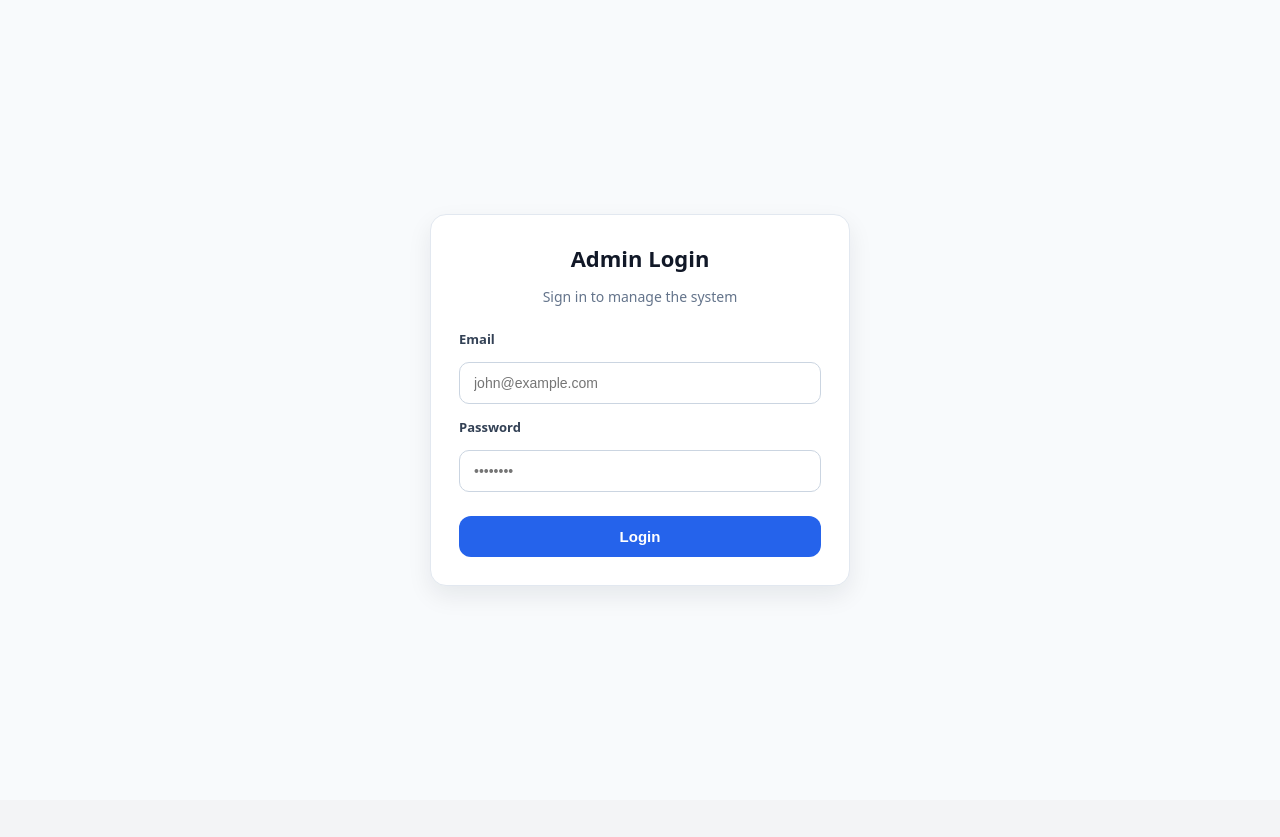
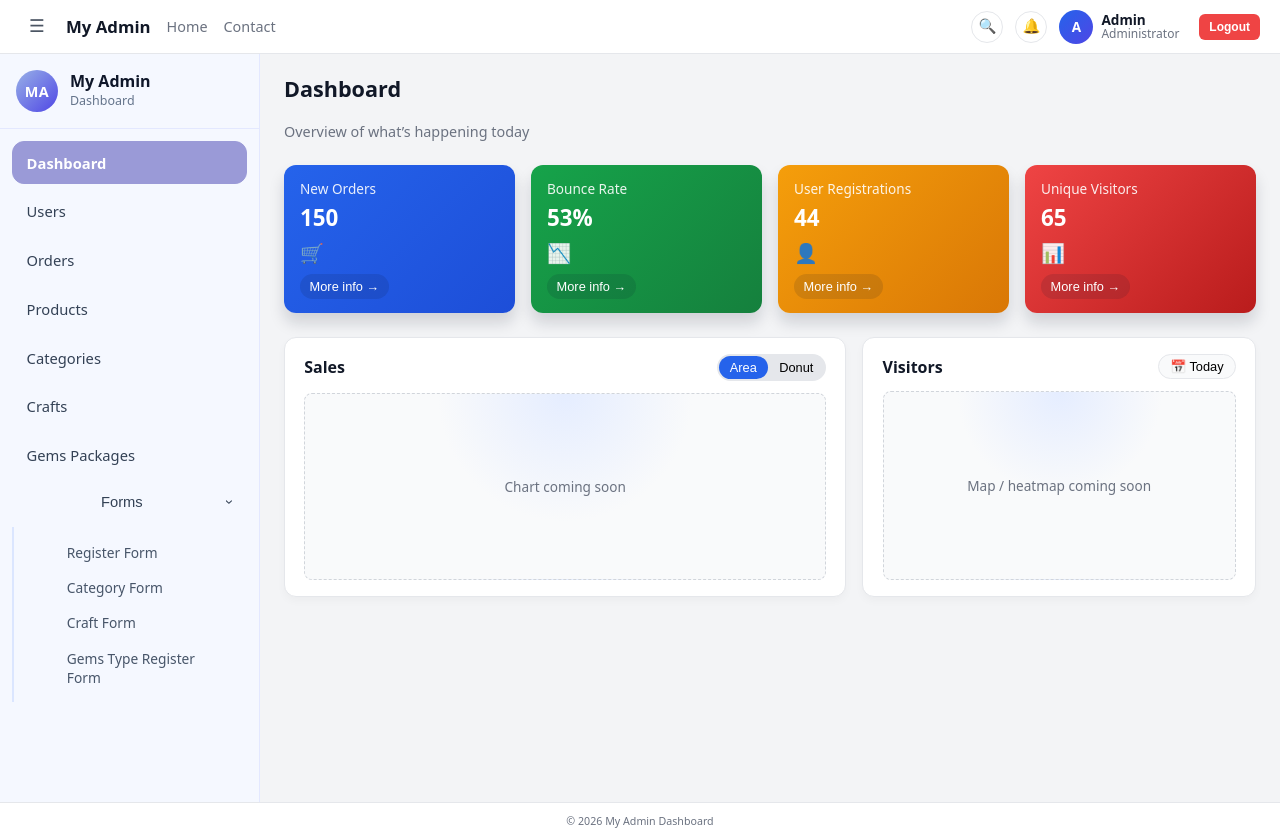
Before and after one commit to ToeOoWaiYan-Ben/common-frontend-jewellery, a Vue app: page /admin in a window 1280 px wide. Before the commit this address led to /login. Before the commit the page ends 800 px from the top, so only its background shows below. Built offline with nearby package versions, Linux system fonts and the light colour scheme; sample sign-in values are in the browser's storage.

Commit message:
added routes

```diff
--- a/src/components/layout/AdminLayout.vue
+++ b/src/components/layout/AdminLayout.vue
@@ -11,6 +11,7 @@
       </main>
     </div>
 
+
     <AppFooter />
   </div>
 </template>
--- a/src/components/layout/HeaderBar.vue
+++ b/src/components/layout/HeaderBar.vue
@@ -1,7 +1,13 @@
 <template>
   <header class="app-header">
     <div class="app-header__left">
-      <button class="app-header__toggle" type="button" aria-label="Toggle sidebar">☰</button>
+      <button
+        class="app-header__toggle"
+        type="button"
+        aria-label="Toggle sidebar"
+      >
+        ☰
+      </button>
 
       <a href="#" class="app-header__brand">My Admin</a>
     </div>
@@ -14,15 +20,57 @@
     <div class="app-header__right">
       <button class="app-header__icon-btn" type="button" aria-label="Search">🔍</button>
       <button class="app-header__icon-btn" type="button" aria-label="Notifications">🔔</button>
+
       <div class="app-header__user">
         <div class="app-header__avatar">A</div>
         <div class="app-header__user-meta">
           <span class="app-header__user-name">Admin</span>
           <span class="app-header__user-role">Administrator</span>
         </div>
+
+        <!-- ✅ Logout button -->
+        <button
+          class="app-header__logout"
+          type="button"
+          @click="onLogout"
+        >
+          Logout
+        </button>
       </div>
     </div>
   </header>
 </template>
 
-<script setup lang="ts"></script>
+<script setup lang="ts">
+import { useRouter } from 'vue-router'
+import { useAuthStore } from '@/stores/useAuthStore'
+
+const router = useRouter()
+const auth = useAuthStore()
+
+function onLogout() {
+  auth.logout()
+  router.replace('/login')
+}
+</script>
+
+<style scoped>
+/* keep your existing styles */
+/* add only logout style */
+
+.app-header__logout {
+  margin-left: 12px;
+  padding: 6px 10px;
+  border-radius: 6px;
+  border: none;
+  background: #ef4444;
+  color: white;
+  font-size: 12px;
+  font-weight: 600;
+  cursor: pointer;
+}
+
+.app-header__logout:hover {
+  background: #dc2626;
+}
+</style>
--- a/src/components/layout/SideNav.vue
+++ b/src/components/layout/SideNav.vue
@@ -11,35 +11,75 @@
     <div class="side-nav__menu">
       <ul class="side-nav__list">
         <li class="side-nav__item">
-          <RouterLink to="/" class="side-nav__link" active-class="side-nav__link--active">
+          <RouterLink
+            to="/admin"
+            class="side-nav__link"
+            active-class="side-nav__link--active"
+            :class="{ 'side-nav__link--active': isActive('/admin') }"
+          >
             <span>Dashboard</span>
           </RouterLink>
         </li>
 
         <li class="side-nav__item">
-          <RouterLink to="/users" class="side-nav__link" active-class="side-nav__link--active">
+          <RouterLink
+            to="/admin/users"
+            class="side-nav__link"
+            active-class="side-nav__link--active"
+          >
             <span>Users</span>
           </RouterLink>
         </li>
 
         <li class="side-nav__item">
-          <RouterLink to="/orders" class="side-nav__link" active-class="side-nav__link--active">
+          <RouterLink
+            to="/admin/orders"
+            class="side-nav__link"
+            active-class="side-nav__link--active"
+          >
             <span>Orders</span>
           </RouterLink>
         </li>
 
         <li class="side-nav__item">
-          <RouterLink to="/products" class="side-nav__link" active-class="side-nav__link--active">
+          <RouterLink
+            to="/admin/products"
+            class="side-nav__link"
+            active-class="side-nav__link--active"
+          >
             <span>Products</span>
           </RouterLink>
         </li>
+
+        <li class="side-nav__item">
           <RouterLink
-          to="/gems-packages"
+            to="/admin/categories"
+            class="side-nav__link"
+            active-class="side-nav__link--active"
+          >
+            <span>Categories</span>
+          </RouterLink>
+        </li>
+
+        <li class="side-nav__item">
+          <RouterLink
+            to="/admin/crafts"
+            class="side-nav__link"
+            active-class="side-nav__link--active"
+          >
+            <span>Crafts</span>
+          </RouterLink>
+        </li>
+
+        <li class="side-nav__item">
+          <RouterLink
+            to="/admin/gems-packages"
             class="side-nav__link"
             active-class="side-nav__link--active"
           >
             <span>Gems Packages</span>
           </RouterLink>
+        </li>
 
         <li class="side-nav__item">
           <button type="button" class="side-nav__group-header" @click="toggleGroup('forms')">
@@ -52,43 +92,44 @@
           <ul v-if="isGroupOpen('forms')" class="side-nav__sub-list">
             <li>
               <RouterLink
-                to="/register-form"
+                to="/admin/register-form"
                 class="side-nav__sub-link"
                 active-class="side-nav__sub-link--active"
               >
                 Register Form
               </RouterLink>
             </li>
+
+            <!-- you don't have /admin/another-form in router, so remove it (or add route) -->
+            <!--
+            <li>
+              <RouterLink to="/admin/another-form" class="side-nav__sub-link">Another Form</RouterLink>
+            </li>
+            -->
+
             <li>
               <RouterLink
-                to="/another-form"
-                class="side-nav__sub-link"
-                active-class="side-nav__sub-link--active"
-              >
-                Another Form
-              </RouterLink>
-            </li>
-            <li>
-              <RouterLink
-                to="/category-form"
+                to="/admin/category-form"
                 class="side-nav__sub-link"
                 active-class="side-nav__sub-link--active"
               >
                 Category Form
               </RouterLink>
             </li>
+
             <li>
               <RouterLink
-                to="/craft-form"
+                to="/admin/craft-form"
                 class="side-nav__sub-link"
                 active-class="side-nav__sub-link--active"
               >
                 Craft Form
               </RouterLink>
             </li>
+
             <li>
               <RouterLink
-                to="/gem-type-form"
+                to="/admin/gem-type-form"
                 class="side-nav__sub-link"
                 active-class="side-nav__sub-link--active"
               >
@@ -103,7 +144,10 @@
 </template>
 
 <script setup lang="ts">
-  import { ref } from 'vue'
+import { ref, computed } from 'vue'
+import { useRoute } from 'vue-router'
+
+const route = useRoute()
 
 const openGroupId = ref<string | null>('forms')
 
@@ -113,4 +157,9 @@
 function isGroupOpen(id: string) {
   return openGroupId.value === id
 }
+
+// Optional: make Dashboard link active on /admin exactly
+function isActive(path: string) {
+  return route.path === path
+}
 </script>
--- a/src/router/index.ts
+++ b/src/router/index.ts
@@ -1,3 +1,4 @@
+// src/router/index.ts
 import { createRouter, createWebHistory, type RouteRecordRaw } from 'vue-router'
 
 /* -------- Layout -------- */
@@ -5,6 +6,7 @@ import AdminLayout from '../components/layout/AdminLayout.vue'
 
 /* -------- Auth -------- */
 import LoginView from '../views/LoginView.vue'
+import { useAuthStore } from '../stores/useAuthStore'
 
 /* -------- Admin Views -------- */
 import HomeView from '../views/HomeView.vue'
@@ -27,76 +29,35 @@ const routes: RouteRecordRaw[] = [
 
   /* ---------- Admin Area ---------- */
   {
-    path: '/',
+    path: '/admin',
     component: AdminLayout,
     children: [
-      {
-        path: '',
-        name: 'home',
-        component: HomeView,
-      },
-      {
-        path: 'users',
-        name: 'users',
-        component: UsersView,
-      },
-      {
-        path: 'orders',
-        name: 'orders',
-        component: OrdersView,
-      },
-      {
-        path: 'products',
-        name: 'products',
-        component: ProductsView,
-      },
-      {
-        path: 'register-form',
-        name: 'register-form',
-        component: RegisterFormView,
-      },
+      { path: '', name: 'home', component: HomeView },
+
+      { path: 'users', name: 'users', component: UsersView },
+      { path: 'orders', name: 'orders', component: OrdersView },
+      { path: 'products', name: 'products', component: ProductsView },
+      { path: 'register-form', name: 'register-form', component: RegisterFormView },
 
       /* -------- Categories -------- */
-      {
-        path: 'categories',
-        name: 'categories',
-        component: CategoriesView,
-      },
-      {
-        path: 'category-form',
-        redirect: '/admin/categories',
-      },
+      { path: 'categories', name: 'categories', component: CategoriesView },
+      { path: 'category-form', redirect: '/admin/categories' },
 
       /* -------- Crafts -------- */
-      {
-        path: 'crafts',
-        name: 'crafts',
-        component: CraftsView,
-      },
-      {
-        path: 'craft-form',
-        redirect: '/admin/crafts',
-      },
+      { path: 'crafts', name: 'crafts', component: CraftsView },
+      { path: 'craft-form', redirect: '/admin/crafts' },
 
       /* -------- Gem Packages -------- */
-      {
-        path: 'gems-packages',
-        name: 'gems-packages',
-        component: GemsPackagesView,
-      },
-      {
-        path: 'gem-type-form',
-        name: 'gem-type-form',
-        component: GemTypeFormView,
-      },
+      { path: 'gems-packages', name: 'gems-packages', component: GemsPackagesView },
+      { path: 'gem-type-form', name: 'gem-type-form', component: GemTypeFormView },
     ],
   },
 
+  /* ---------- Default ---------- */
+  { path: '/', redirect: '/admin' },
+
   /* ---------- Fallback ---------- */
-  {
-    path: '/:pathMatch(.*)*',
-    redirect: '/login',
-  },
+  { path: '/:pathMatch(.*)*', redirect: '/login' },
 ]
 
 const router = createRouter({
@@ -104,4 +65,19 @@ const router = createRouter({
   routes,
 })
 
+/* ---------- Route Guard ---------- */
+router.beforeEach((to) => {
+  const auth = useAuthStore()
+
+  // Not logged in → block admin pages
+  if (!auth.isLoggedIn && to.path.startsWith('/admin')) {
+    return '/login'
+  }
+
+  // Logged in → don't allow going back to login
+  if (auth.isLoggedIn && to.path === '/login') {
+    return '/admin'
+  }
+})
+
 export default router
--- a/src/stores/gemTypes.ts
+++ b/src/stores/useGemTypesStore.ts
@@ -1,5 +1,6 @@
 import { defineStore } from 'pinia'
 import { API_BASE_URL } from '../config/env'
+import { http } from '../services/http'
 
 export interface GemTypeDto {
   id: number
@@ -11,6 +12,8 @@ interface State {
   loading: boolean
   error: string | null
 }
+
+const BASE_URL = API_BASE_URL + '/gem-types'
 
 export const useGemTypesStore = defineStore('gemTypes', {
   state: (): State => ({
@@ -24,9 +27,8 @@ export const useGemTypesStore = defineStore('gemTypes', {
       this.loading = true
       this.error = null
       try {
-        const res = await fetch(API_BASE_URL)
-        if (!res.ok) throw new Error(`Failed to fetch gem types (${res.status})`)
-        this.items = (await res.json()) as GemTypeDto[]
+        // ✅ use http() for GET like Categories example
+        this.items = await http<GemTypeDto[]>('/gem-types')
       } catch (e: any) {
         this.error = e?.message ?? 'Failed to load gem types.'
       } finally {
@@ -38,17 +40,21 @@ export const useGemTypesStore = defineStore('gemTypes', {
       this.loading = true
       this.error = null
       try {
-        const res = await fetch(API_BASE_URL, {
+        const res = await fetch(BASE_URL, {
           method: 'POST',
           headers: { 'Content-Type': 'application/json' },
-          body: JSON.stringify({ name }),
+          body: JSON.stringify({ name: name.trim() }),
         })
-        if (!res.ok) {
-          const msg = await res.text().catch(() => '')
-          throw new Error(`Failed to create (${res.status}) ${msg}`)
-        }
-        const created = (await res.json()) as GemTypeDto
+
+        const raw = await res.text()
+        if (!res.ok) throw new Error(raw || `Failed to create gem type (${res.status})`)
+
+        const created = JSON.parse(raw) as GemTypeDto
         this.items.push(created)
+        return created
+      } catch (e: any) {
+        this.error = e?.message ?? 'Failed to create gem type.'
+        throw e
       } finally {
         this.loading = false
       }
@@ -58,18 +64,22 @@ export const useGemTypesStore = defineStore('gemTypes', {
       this.loading = true
       this.error = null
       try {
-        const res = await fetch(`${API_BASE_URL}/${id}`, {
+        const res = await fetch(`${BASE_URL}/${id}`, {
           method: 'PUT',
           headers: { 'Content-Type': 'application/json' },
-          body: JSON.stringify({ name }),
+          body: JSON.stringify({ name: name.trim() }),
         })
-        if (!res.ok) {
-          const msg = await res.text().catch(() => '')
-          throw new Error(`Failed to update (${res.status}) ${msg}`)
-        }
-        const updated = (await res.json()) as GemTypeDto
+
+        const raw = await res.text()
+        if (!res.ok) throw new Error(raw || `Failed to update gem type (${res.status})`)
+
+        const updated = raw ? (JSON.parse(raw) as GemTypeDto) : ({ id, name } as GemTypeDto)
+
         const idx = this.items.findIndex((x) => x.id === id)
         if (idx !== -1) this.items[idx] = updated
+      } catch (e: any) {
+        this.error = e?.message ?? 'Failed to update gem type.'
+        throw e
       } finally {
         this.loading = false
       }
@@ -79,12 +89,13 @@ export const useGemTypesStore = defineStore('gemTypes', {
       this.loading = true
       this.error = null
       try {
-        const res = await fetch(`${API_BASE_URL}/${id}`, { method: 'DELETE' })
-        if (!res.ok) {
-          const msg = await res.text().catch(() => '')
-          throw new Error(`Failed to delete (${res.status}) ${msg}`)
-        }
+        const res = await fetch(`${BASE_URL}/${id}`, { method: 'DELETE' })
+        const raw = await res.text()
+        if (!res.ok) throw new Error(raw || `Failed to delete gem type (${res.status})`)
         this.items = this.items.filter((x) => x.id !== id)
+      } catch (e: any) {
+        this.error = e?.message ?? 'Failed to delete gem type.'
+        throw e
       } finally {
         this.loading = false
       }
--- a/src/stores/gemsPackages.ts
+++ b/src/stores/useGemsPackagesStore.ts
@@ -1,12 +1,15 @@
 import { defineStore } from 'pinia'
 import type { GemsPackageDto } from '../dtos/GemsPackageDto'
 import { API_BASE_URL } from '../config/env'
+import { http } from '../services/http'
 
 interface State {
   items: GemsPackageDto[]
   loading: boolean
   error: string | null
 }
+
+const BASE_URL = API_BASE_URL + '/gems-packages'
 
 export const useGemsPackagesStore = defineStore('gemsPackages', {
   state: (): State => ({
@@ -20,9 +23,8 @@ export const useGemsPackagesStore = defineStore('gemsPackages', {
       this.loading = true
       this.error = null
       try {
-        const res = await fetch(API_BASE_URL)
-        if (!res.ok) throw new Error(`Failed to fetch gems packages (${res.status})`)
-        this.items = (await res.json()) as GemsPackageDto[]
+        // ✅ use http() for GET like Categories example
+        this.items = await http<GemsPackageDto[]>('/gems-packages')
       } catch (e: any) {
         this.error = e?.message ?? 'Failed to load gems packages.'
       } finally {
@@ -44,21 +46,18 @@ export const useGemsPackagesStore = defineStore('gemsPackages', {
           sellerName: payload.sellerName?.trim(),
         }
 
-        console.log('DEBUG CREATE body=', body)
-
-        const res = await fetch(API_BASE_URL, {
+        const res = await fetch(BASE_URL, {
           method: 'POST',
           headers: { 'Content-Type': 'application/json' },
           body: JSON.stringify(body),
         })
 
-        if (!res.ok) {
-          const msg = await res.text().catch(() => '')
-          throw new Error(`Failed to create (${res.status}) ${msg}`)
-        }
+        const raw = await res.text()
+        if (!res.ok) throw new Error(raw || `Failed to create gems package (${res.status})`)
 
-        const created = (await res.json()) as GemsPackageDto
+        const created = JSON.parse(raw) as GemsPackageDto
         this.items.push(created)
+        return created
       } catch (e: any) {
         this.error = e?.message ?? 'Failed to create.'
         throw e
@@ -77,22 +76,18 @@ export const useGemsPackagesStore = defineStore('gemsPackages', {
           color: payload.color?.trim(),
           cutting: payload.cutting?.trim(),
           description: payload.description?.trim(),
-          gemTypeId: payload.gemTypeId, // ✅ IMPORTANT
+          gemTypeId: payload.gemTypeId,
           sellerName: payload.sellerName?.trim(),
         }
 
-        console.log('DEBUG UPDATE body=', body)
-
-        const res = await fetch(`${API_BASE_URL}/${id}`, {
+        const res = await fetch(`${BASE_URL}/${id}`, {
           method: 'PUT',
           headers: { 'Content-Type': 'application/json' },
           body: JSON.stringify(body),
         })
 
-        if (!res.ok) {
-          const msg = await res.text().catch(() => '')
-          throw new Error(`Failed to update (${res.status}) ${msg}`)
-        }
+        const raw = await res.text()
+        if (!res.ok) throw new Error(raw || `Failed to update gems package (${res.status})`)
 
         const idx = this.items.findIndex((x) => x.id === id)
         if (idx === -1) {
@@ -100,11 +95,11 @@ export const useGemsPackagesStore = defineStore('gemsPackages', {
           return
         }
 
-        const contentType = res.headers.get('content-type') || ''
-        if (res.status === 204 || !contentType.includes('application/json')) {
+        // some backends return updated JSON, some return empty
+        if (!raw) {
           this.items[idx] = { id, ...body } as any
         } else {
-          this.items[idx] = (await res.json()) as GemsPackageDto
+          this.items[idx] = JSON.parse(raw) as GemsPackageDto
         }
       } catch (e: any) {
         this.error = e?.message ?? 'Failed to update.'
@@ -118,8 +113,9 @@ export const useGemsPackagesStore = defineStore('gemsPackages', {
       this.loading = true
       this.error = null
       try {
-        const res = await fetch(`${API_BASE_URL}/${id}`, { method: 'DELETE' })
-        if (!res.ok) throw new Error(`Failed to delete (${res.status})`)
+        const res = await fetch(`${BASE_URL}/${id}`, { method: 'DELETE' })
+        const raw = await res.text()
+        if (!res.ok) throw new Error(raw || `Failed to delete gems package (${res.status})`)
         this.items = this.items.filter((x) => x.id !== id)
       } catch (e: any) {
         this.error = e?.message ?? 'Failed to delete.'
--- a/src/stores/useUsersStore.ts
+++ b/src/stores/useUsersStore.ts
@@ -1,8 +1,7 @@
-// src/stores/useUsersStore.ts
 import { defineStore } from 'pinia'
 import type { UserDto } from '../dtos/UserDto'
-import { API_BASE_URL } from '../config/env'
-const BASE_URL = API_BASE_URL + '/customers'
+import { http } from '../services/http'
+
 interface UsersState {
   items: UserDto[]
   loading: boolean
@@ -25,10 +24,8 @@ export const useUsersStore = defineStore('users', {
       this.loading = true
       this.error = null
       try {
-        const res = await fetch(BASE_URL)
-        if (!res.ok) throw new Error(`Failed to fetch users (${res.status})`)
-
-        this.items = (await res.json()) as UserDto[]
+        // ✅ use http() for GET
+        this.items = await http<UserDto[]>('/customers')
       } catch (e: any) {
         this.error = e?.message ?? 'Something went wrong while loading users.'
       } finally {
--- a/src/views/GemPackagesView.vue
+++ b/src/views/GemPackagesView.vue
@@ -268,9 +268,9 @@
 <script setup lang="ts">
   import { computed, onMounted, reactive, ref } from 'vue'
   import AdminTable, { type TableColumn } from '../components/admin/AdminTable.vue'
-  import { useGemsPackagesStore } from '../stores/gemsPackages'
+  import { useGemsPackagesStore } from '../stores/useGemsPackagesStore'
   import type { GemsPackageDto } from '../dtos/GemsPackageDto'
-  import { useGemTypesStore } from '../stores/gemTypes'
+  import { useGemTypesStore } from '../stores/useGemTypesStore'
 
   const store = useGemsPackagesStore()
   const gemTypesStore = useGemTypesStore()
--- a/src/views/GemTypeFormView.vue
+++ b/src/views/GemTypeFormView.vue
@@ -115,7 +115,7 @@
 
 <script setup lang="ts">
   import { computed, onMounted, ref } from 'vue'
-  import { useGemTypesStore } from '../stores/gemTypes'
+  import { useGemTypesStore } from '../stores/useGemTypesStore'
 
   const store = useGemTypesStore()
 
```
Also changed, not shown: src/stores/useCraftsStore.ts (+21 -31 lines). Lines whose indentation alone changed are shown as unchanged.
